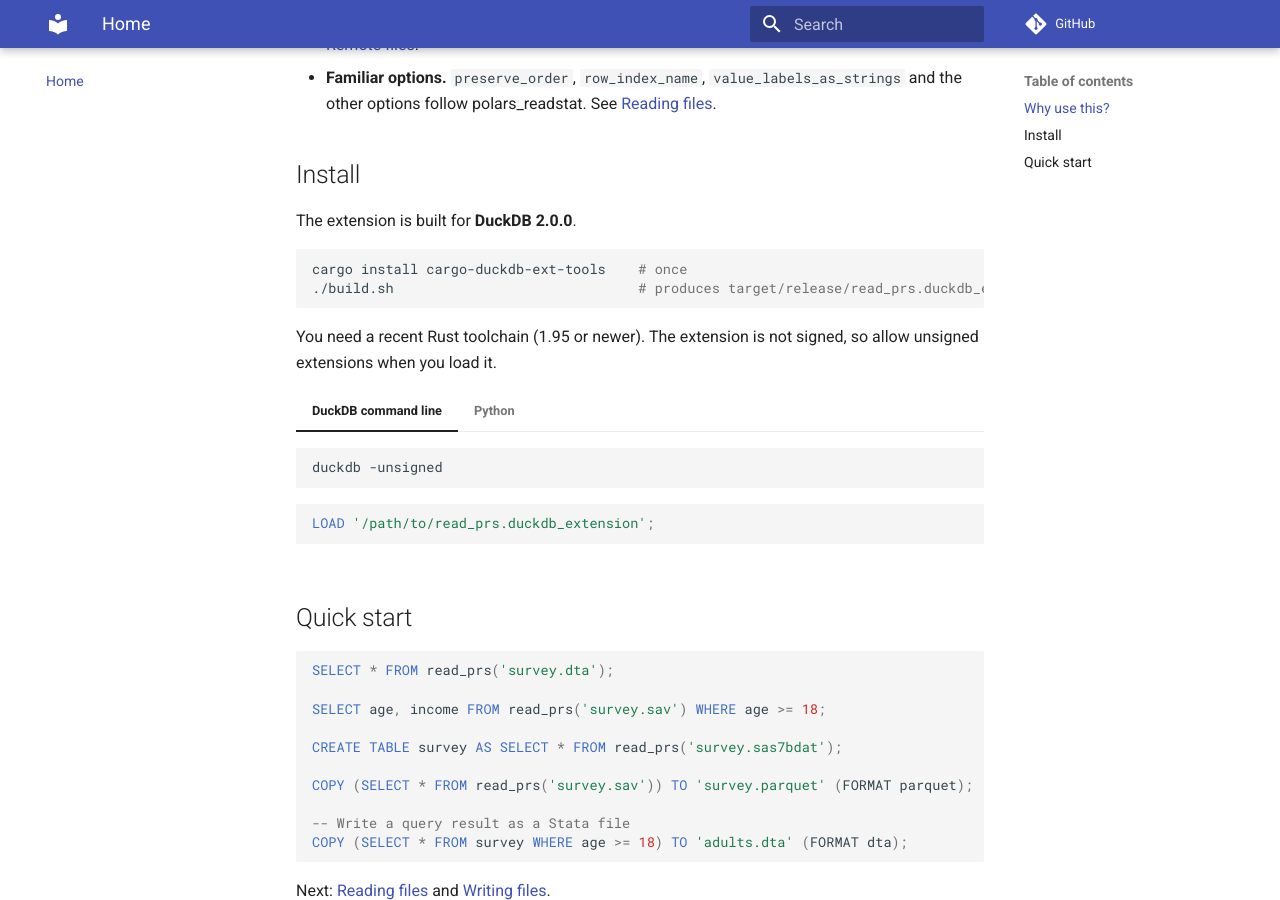
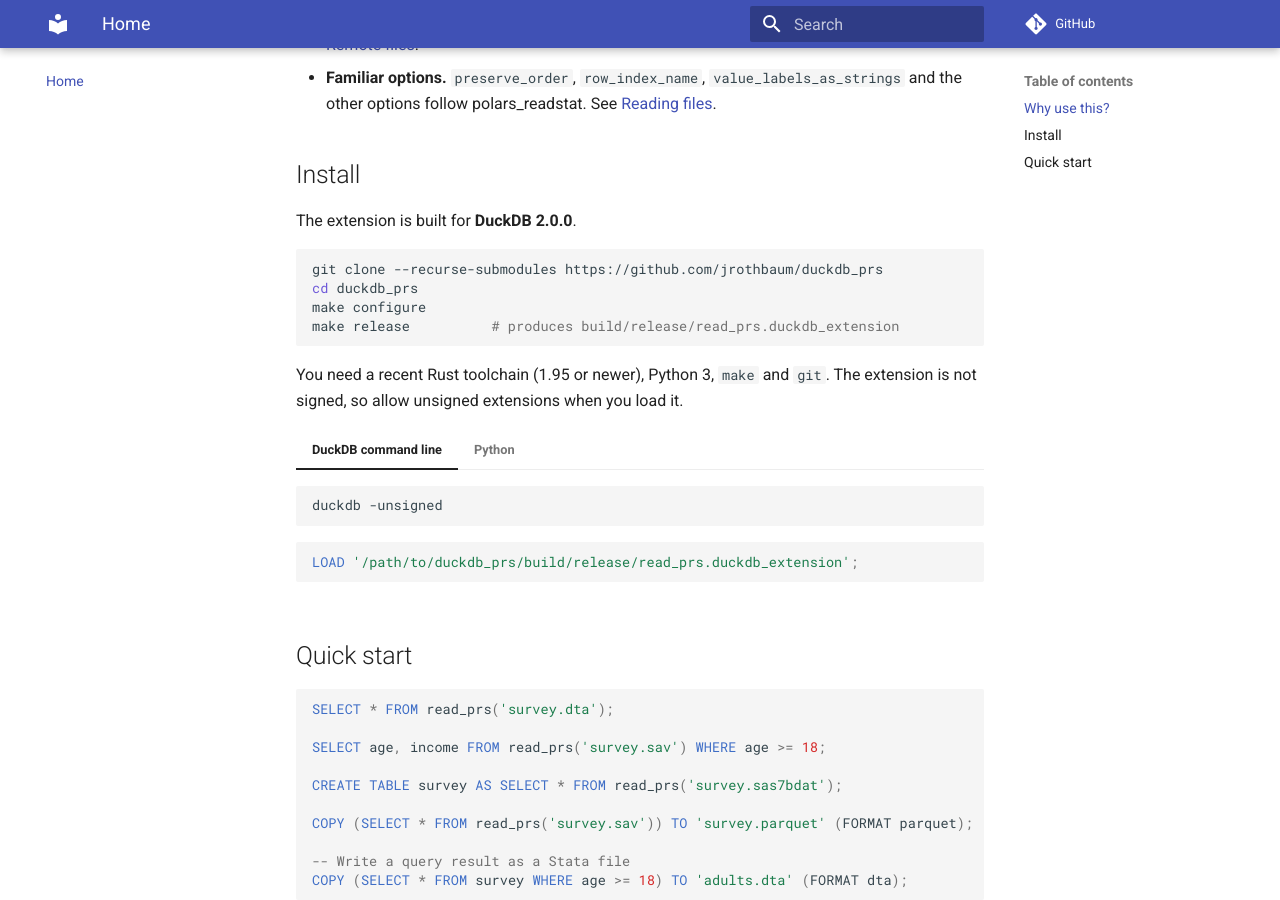
Before and after one commit to jrothbaum/duckdb_prs, an MkDocs documentation site: the page built from docs/index.md, in a window 1280 px wide and 900 px high, scrolled down 728 px. Built offline with MkDocs 1.6.1 and Material for MkDocs 9.7.7, drawn with Linux system fonts in a browser that asks for light colours; comment, search, counter and statistics services are not loaded.

Commit message:
Pin the Rust toolchain and build with make
A fresh clone failed to build with a default Rust older than 1.95, which
polars-readstat-rs requires; it only worked in the original checkout because of a
rustup override there. Add rust-toolchain.toml (1.95.0, as polars_readstat does)
and rust-version = "1.95" so rustup selects the right toolchain and older ones fail
with a clear message.

Point the install instructions at the template's `make configure` / `make release`
build, which needs no extra cargo tool and is what CI runs. Checked from a clean
clone of the repository: it builds in about 2.5 minutes, the template's SQL test
passes, and the result passes the reading suite and has the same compiled library
as the build.sh build.

Co-Authored-By: Claude Sonnet 5.5 <noreply@anthropic.com>

````diff
--- a/Cargo.toml
+++ b/Cargo.toml
@@ -2,6 +2,7 @@
 name = "read_prs"
 version = "0.1.0"
 edition = "2024"
+rust-version = "1.95"
 
 [lib]
 crate-type = ["cdylib"]
--- a/docs/index.md
+++ b/docs/index.md
@@ -23,11 +23,13 @@ It reads files with the same Rust core as [polars_readstat](https://github.com/j
 The extension is built for **DuckDB 2.0.0**.
 
 ```bash
-cargo install cargo-duckdb-ext-tools    # once
-./build.sh                              # produces target/release/read_prs.duckdb_extension
+git clone --recurse-submodules https://github.com/jrothbaum/duckdb_prs
+cd duckdb_prs
+make configure
+make release          # produces build/release/read_prs.duckdb_extension
 ```
 
-You need a recent Rust toolchain (1.95 or newer). The extension is not signed, so allow unsigned extensions when you load it.
+You need a recent Rust toolchain (1.95 or newer), Python 3, `make` and `git`. The extension is not signed, so allow unsigned extensions when you load it.
 
 === "DuckDB command line"
 
@@ -35,7 +37,7 @@ You need a recent Rust toolchain (1.95 or newer). The extension is not signed, s
     duckdb -unsigned
     ```
     ```sql
-    LOAD '/path/to/read_prs.duckdb_extension';
+    LOAD '/path/to/duckdb_prs/build/release/read_prs.duckdb_extension';
     ```
 
 === "Python"
@@ -44,7 +46,7 @@ You need a recent Rust toolchain (1.95 or newer). The extension is not signed, s
     import duckdb
 
     con = duckdb.connect(config={"allow_unsigned_extensions": True})
-    con.execute("LOAD '/path/to/read_prs.duckdb_extension'")
+    con.execute("LOAD '/path/to/duckdb_prs/build/release/read_prs.duckdb_extension'")
     ```
 
 ## Quick start
--- /dev/null
+++ b/rust-toolchain.toml
@@ -0,0 +1,3 @@
+[toolchain]
+channel = "1.95.0"
+profile = "minimal"
````
Also changed, not shown: README.md (+7 -5 lines).
